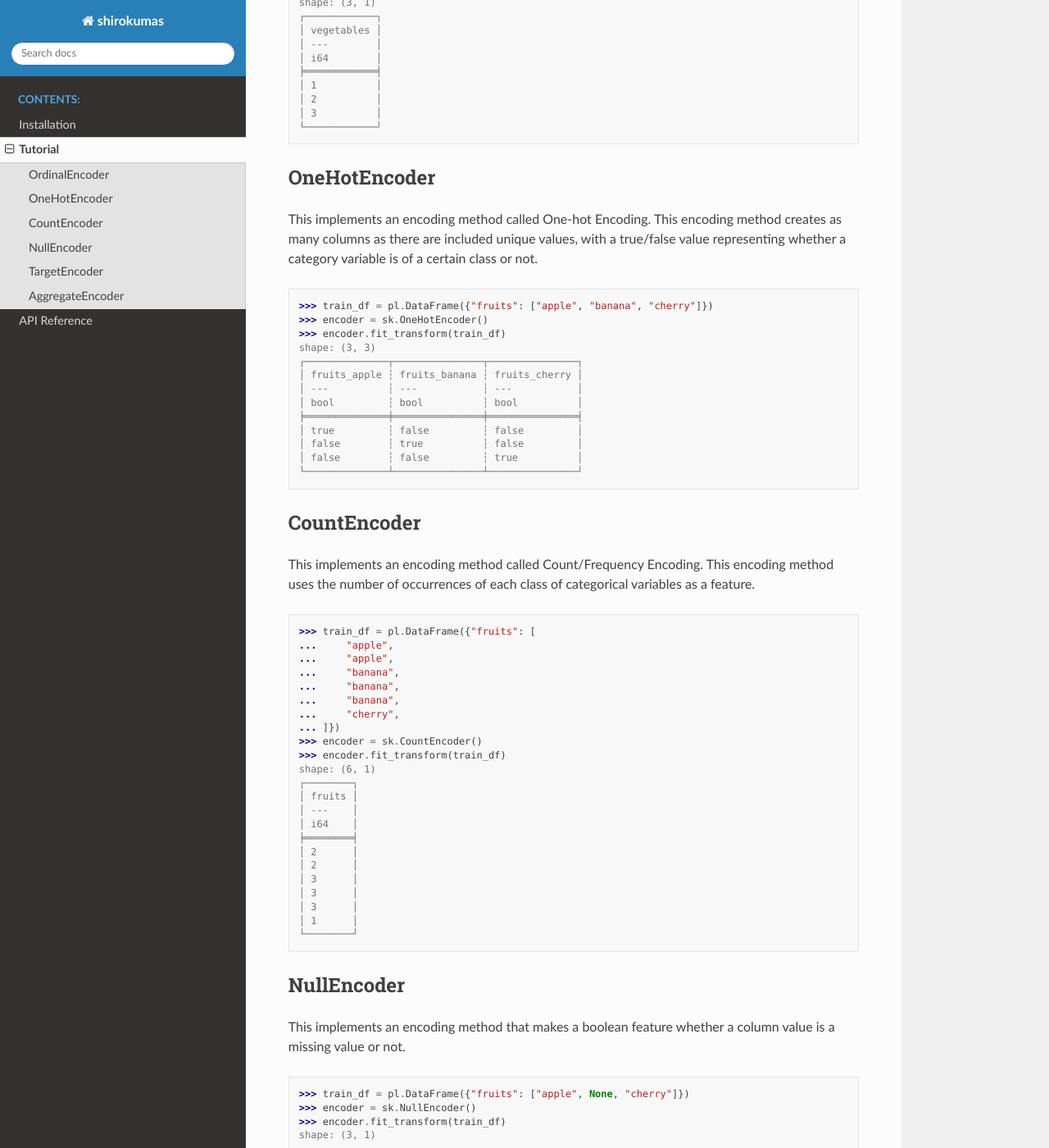
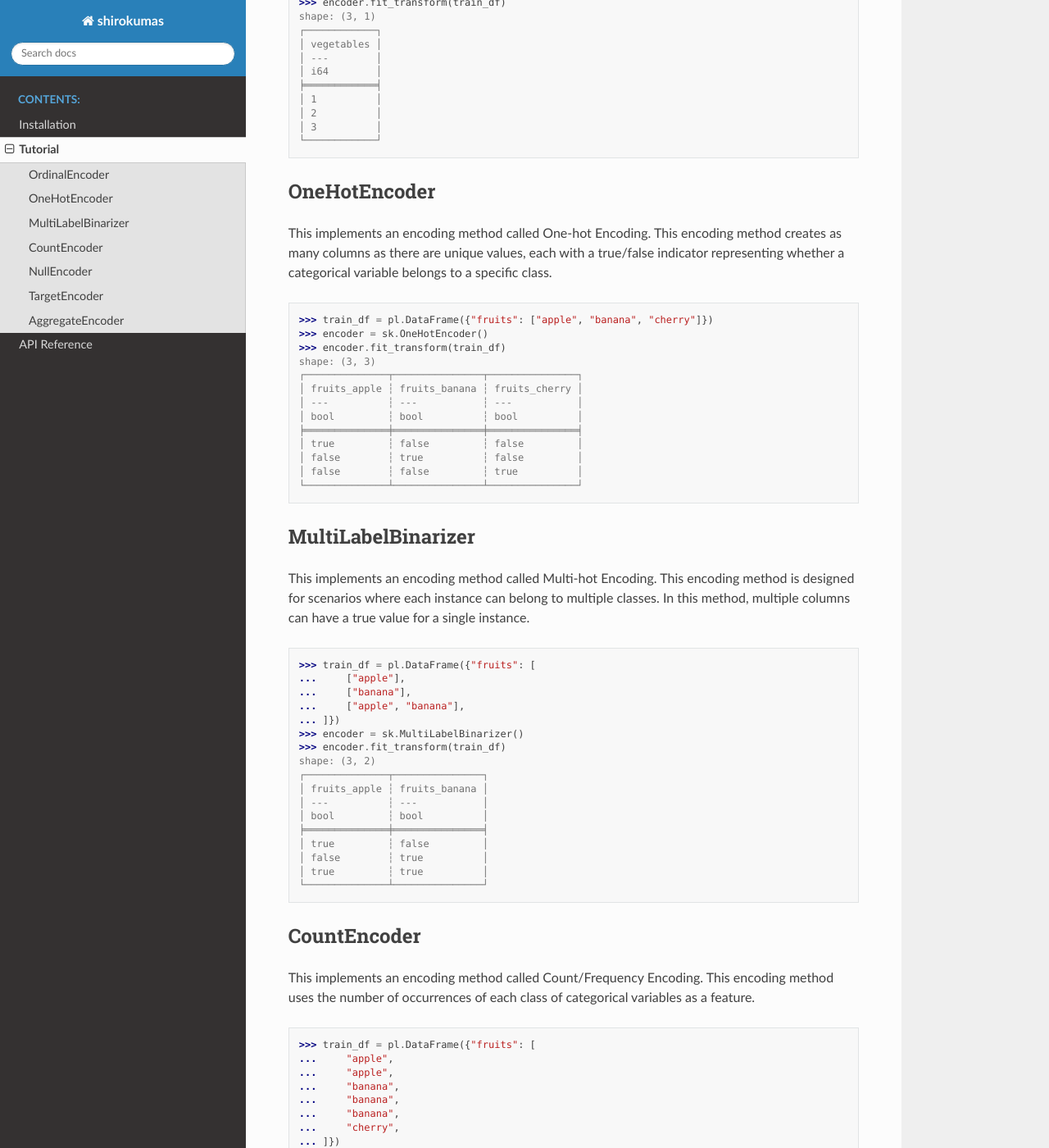
Before and after one commit to momijiame/shirokumas, a Sphinx documentation site: the page built from docs/source/sections/tutorial/index.rst, in a window 1280 px wide and 1400 px high, scrolled down 2366 px. Shown: the whole window at 82% size. Built offline with Sphinx 7.4.7 and the Read the Docs theme 2.0.0, drawn with Linux system fonts in a browser that asks for light colours; some of the changed text lies outside the part shown.

Commit message:
add MultiLabelBinarizer doc

```diff
--- a/docs/source/sections/reference/index.rst
+++ b/docs/source/sections/reference/index.rst
@@ -10,6 +10,8 @@ API Reference
 
 .. autoclass:: shirokumas.OneHotEncoder
 
+.. autoclass:: shirokumas.MultiLabelBinarizer
+
 .. autoclass:: shirokumas.OrdinalEncoder
 
 .. autoclass:: shirokumas.TargetEncoder
--- /dev/null
+++ b/docs/source/sections/tutorial/binarize.rst
@@ -0,0 +1,24 @@
+********************************************************************************
+OneHotEncoder
+********************************************************************************
+
+This implements an encoding method called One-hot Encoding.
+This encoding method creates as many columns as there are unique values, each with a true/false indicator representing whether a categorical variable belongs to a specific class.
+
+.. literalinclude:: ../../sources/tutorial/binarize.txt
+  :language: python
+  :start-after: <one-hot-prepare-dataframe-and-fit-transform>
+  :end-before: </one-hot-prepare-dataframe-and-fit-transform>
+
+********************************************************************************
+MultiLabelBinarizer
+********************************************************************************
+
+This implements an encoding method called Multi-hot Encoding.
+This encoding method is designed for scenarios where each instance can belong to multiple classes.
+In this method, multiple columns can have a true value for a single instance.
+
+.. literalinclude:: ../../sources/tutorial/binarize.txt
+  :language: python
+  :start-after: <multi-hot-prepare-dataframe-and-fit-transform>
+  :end-before: </multi-hot-prepare-dataframe-and-fit-transform>
--- a/docs/source/sections/tutorial/index.rst
+++ b/docs/source/sections/tutorial/index.rst
@@ -12,7 +12,7 @@ The basic usage is shown below.
 The following sections explain how to use each encoder.
 
 .. include:: ordinal.rst
-.. include:: onehot.rst
+.. include:: binarize.rst
 .. include:: count.rst
 .. include:: null.rst
 .. include:: target.rst
--- a/docs/source/sections/tutorial/onehot.rst
+++ /dev/null
@@ -1,11 +0,0 @@
-********************************************************************************
-OneHotEncoder
-********************************************************************************
-
-This implements an encoding method called One-hot Encoding.
-This encoding method creates as many columns as there are included unique values, with a true/false value representing whether a category variable is of a certain class or not.
-
-.. literalinclude:: ../../sources/tutorial/onehot.txt
-  :language: python
-  :start-after: <prepare-dataframe-and-fit-transform>
-  :end-before: </prepare-dataframe-and-fit-transform>
--- a/docs/source/sources/tutorial/onehot.txt
+++ b/docs/source/sources/tutorial/binarize.txt
@@ -1,4 +1,4 @@
-<prepare-dataframe-and-fit-transform>
+<one-hot-prepare-dataframe-and-fit-transform>
 >>> train_df = pl.DataFrame({"fruits": ["apple", "banana", "cherry"]})
 >>> encoder = sk.OneHotEncoder()
 >>> encoder.fit_transform(train_df)
@@ -12,4 +12,24 @@ shape: (3, 3)
 │ false        ┆ true          ┆ false         │
 │ false        ┆ false         ┆ true          │
 └──────────────┴───────────────┴───────────────┘
-</prepare-dataframe-and-fit-transform>
+</one-hot-prepare-dataframe-and-fit-transform>
+
+<multi-hot-prepare-dataframe-and-fit-transform>
+>>> train_df = pl.DataFrame({"fruits": [
+...     ["apple"],
+...     ["banana"],
+...     ["apple", "banana"],
+... ]})
+>>> encoder = sk.MultiLabelBinarizer()
+>>> encoder.fit_transform(train_df)
+shape: (3, 2)
+┌──────────────┬───────────────┐
+│ fruits_apple ┆ fruits_banana │
+│ ---          ┆ ---           │
+│ bool         ┆ bool          │
+╞══════════════╪═══════════════╡
+│ true         ┆ false         │
+│ false        ┆ true          │
+│ true         ┆ true          │
+└──────────────┴───────────────┘
+</multi-hot-prepare-dataframe-and-fit-transform>
--- a/docs/source/sources/tutorial/index.txt
+++ b/docs/source/sources/tutorial/index.txt
@@ -5,6 +5,7 @@ encoder = sk.AggregateEncoder(...)
 encoder = sk.CountEncoder(...)
 encoder = sk.NullEncoder(...)
 encoder = sk.OneHotEncoder(...)
+encoder = sk.MultiLabelBinarizer(...)
 encoder = sk.OrdinalEncoder(...)
 encoder = sk.TargetEncoder(...)
 
```
Also changed, not shown: 1 other file.
